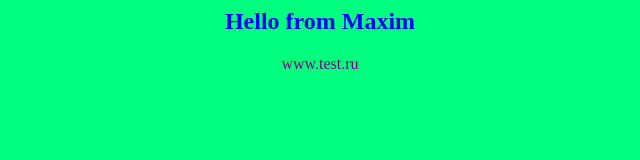
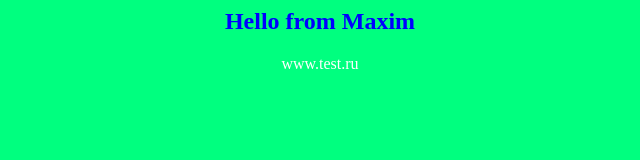
Before and after one commit to 0Crescent0/app-for-jenkinsOLD, a plain HTML site: page index.html in a window 1280 px wide. Shown: the full height of the page, 320-960 px from the left. Drawn offline with Linux system fonts and the light colour scheme.

Commit message:
Update index.html

```diff
--- a/index.html
+++ b/index.html
@@ -3,7 +3,7 @@
 		<center>
 			<h2><font color=blue>Hello from Maxim</font></h2>
 
-			<font color=purple>www.test.ru</font>
+			<font color=white>www.test.ru</font>
 
 		</center>
 	</body>
```
